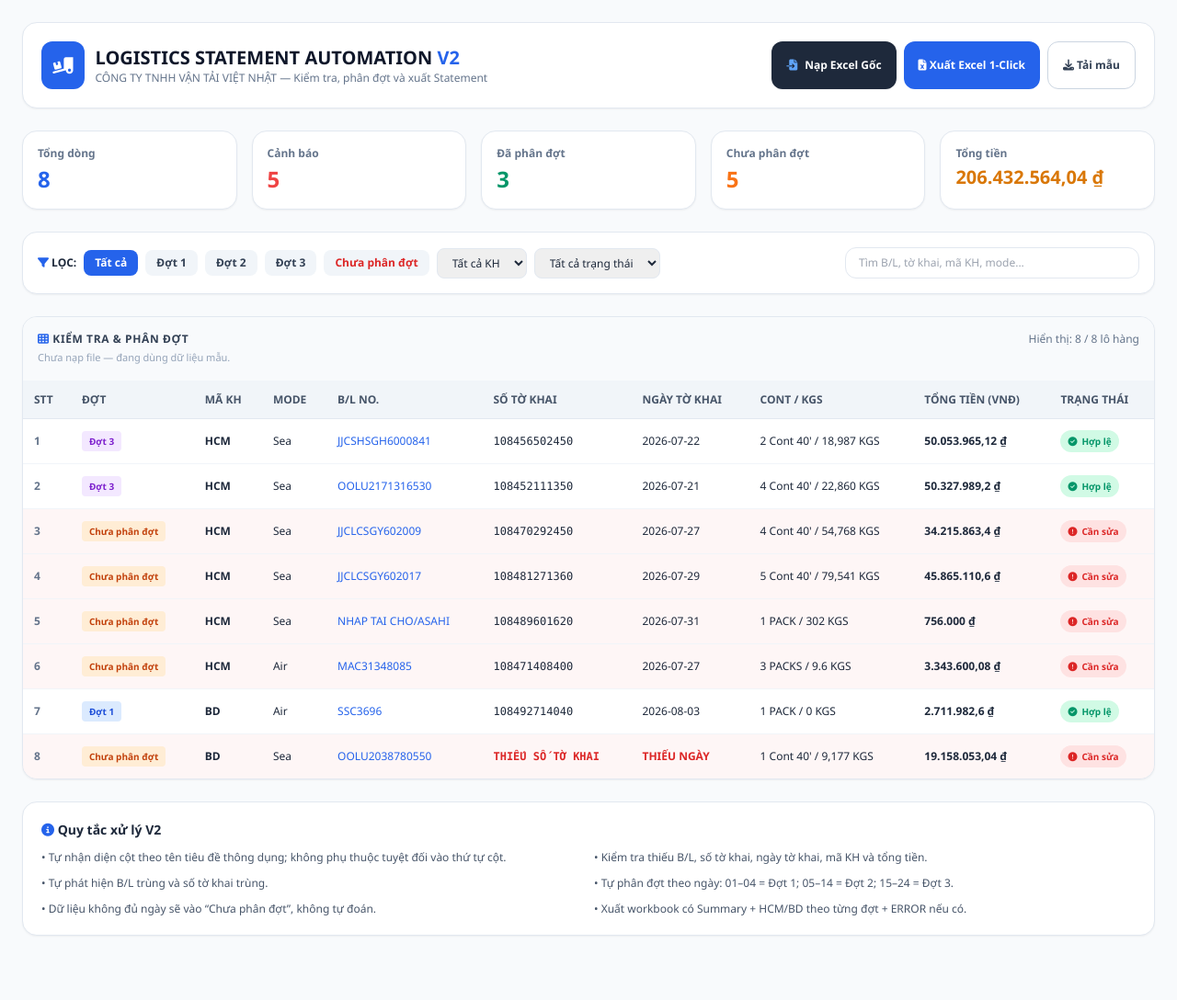
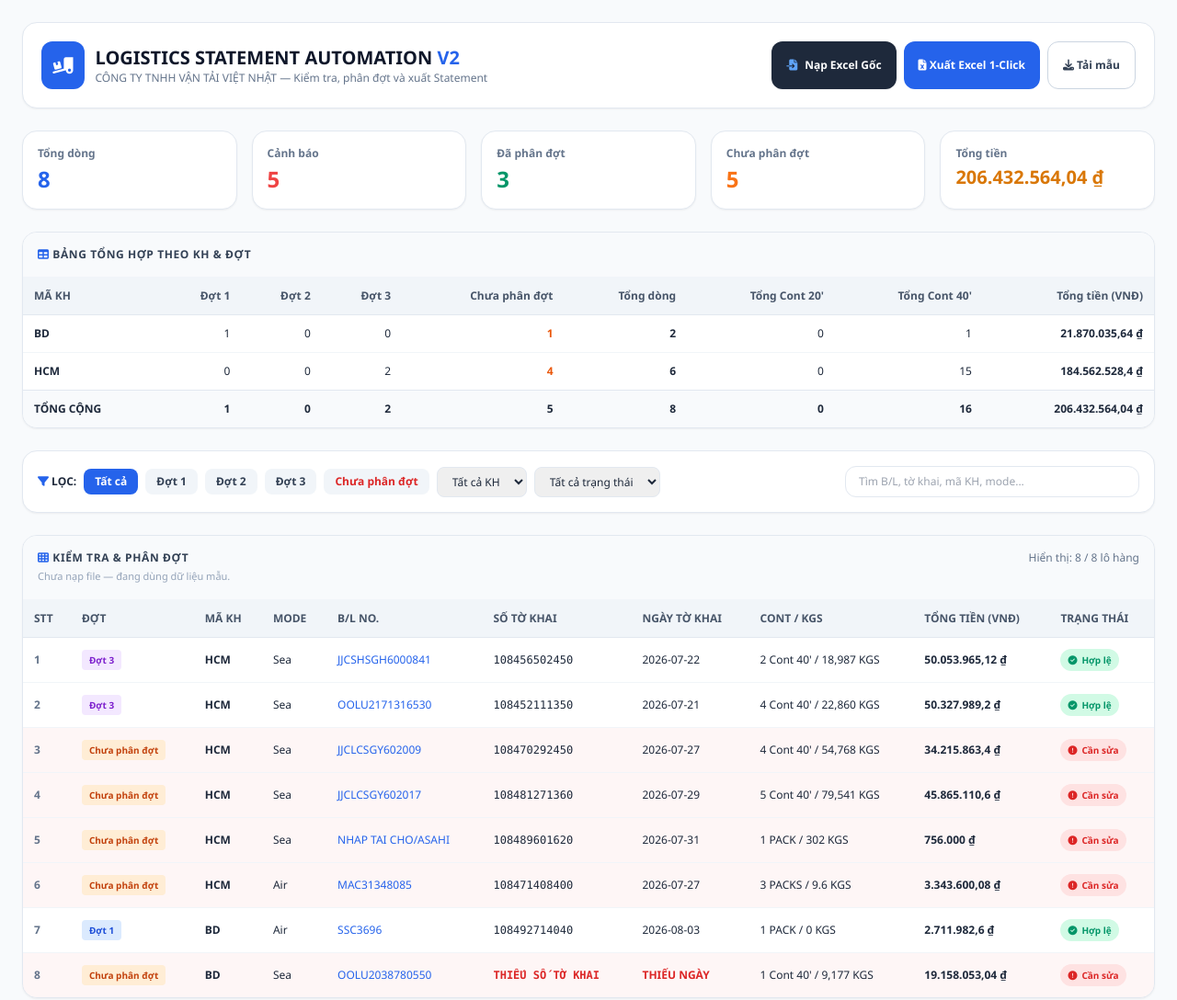
Before and after one commit to chithanh2002-web/logistics-app, a plain HTML site: page index.html in a window 1280 px wide. Shown: the top 1088 px of the page at 92% size. Before the commit the page ends 1042 px from the top, so only its background shows below. Drawn offline with nearby package versions, Linux system fonts and the light colour scheme.

Commit message:
Add files via upload

```diff
--- a/index.html
+++ b/index.html
@@ -58,6 +58,26 @@ body{font-family:'Segoe UI',Tahoma,Verdana,sans-serif;background:#f8fafc}
   </div>
   <div class="bg-white p-4 rounded-2xl border border-slate-200 shadow-sm">
     <p class="text-xs font-semibold text-slate-500">Tổng tiền</p><h2 id="kpiRevenue" class="text-xl font-extrabold text-amber-600 mt-1">0 ₫</h2>
+  </div>
+</div>
+
+<div class="bg-white rounded-2xl border border-slate-200 shadow-sm mb-6 overflow-hidden">
+  <div class="p-4 border-b border-slate-100 bg-slate-50">
+    <h3 class="text-xs font-bold text-slate-700 uppercase tracking-wider"><i class="fa-solid fa-table text-blue-600"></i> Bảng tổng hợp theo KH &amp; Đợt</h3>
+  </div>
+  <div class="overflow-x-auto">
+    <table class="w-full text-left text-xs border-collapse">
+      <thead class="bg-slate-100 text-slate-600 font-bold border-b border-slate-200">
+        <tr>
+          <th class="p-3">MÃ KH</th><th class="p-3 text-right">Đợt 1</th><th class="p-3 text-right">Đợt 2</th>
+          <th class="p-3 text-right">Đợt 3</th><th class="p-3 text-right">Chưa phân đợt</th>
+          <th class="p-3 text-right">Tổng dòng</th><th class="p-3 text-right">Tổng Cont 20'</th>
+          <th class="p-3 text-right">Tổng Cont 40'</th><th class="p-3 text-right">Tổng tiền (VNĐ)</th>
+        </tr>
+      </thead>
+      <tbody id="summaryBody" class="divide-y divide-slate-100"></tbody>
+      <tfoot id="summaryFoot" class="bg-slate-50 font-bold border-t border-slate-200"></tfoot>
+    </table>
   </div>
 </div>
 
@@ -175,7 +195,18 @@ function getBatch(date){
   if(d>=15&&d<=24)return '3';
   return 'UNASSIGNED';
 }
+function parseCargoNumbers(s){
+  s=clean(s);
+  const g=re=>{const m=s.match(re);return m?Number(m[1].replace(/,/g,'')):0};
+  return {
+    cont20:g(/(\d+(?:[.,]\d+)?)\s*Cont\s*20/i),
+    cont40:g(/(\d+(?:[.,]\d+)?)\s*Cont\s*40/i),
+    packs:g(/(\d+(?:[.,]\d+)?)\s*PACKS?/i),
+    kgs:g(/(\d+(?:[.,]\d+)?)\s*KGS/i)
+  };
+}
 function normalizeRow(x,no){
+  const cargoNums=parseCargoNumbers(x.cargo);
   const r={
     no,
     cust:clean(x.cust).toUpperCase(),
@@ -184,6 +215,10 @@ function normalizeRow(x,no){
     cds:clean(x.cds),
     date:excelDate(x.date),
     cargo:clean(x.cargo),
+    cont20:Number(x.cont20)||cargoNums.cont20,
+    cont40:Number(x.cont40)||cargoNums.cont40,
+    packs:Number(x.packs)||cargoNums.packs,
+    kgs:Number(x.kgs)||cargoNums.kgs,
     total:parseMoney(x.total),
     batch:'UNASSIGNED',status:'OK',errors:[]
   };
@@ -221,7 +256,27 @@ function updateCustFilter(){
   sel.innerHTML='<option value="ALL">Tất cả KH</option>'+custs.map(c=>`<option value="${esc(c)}">${esc(c)}</option>`).join('');
   sel.value=custs.includes(cur)?cur:'ALL';
 }
-function recalc(){duplicateErrors();updateCustFilter();updateKPI();render()}
+function recalc(){duplicateErrors();updateCustFilter();updateKPI();renderSummary();render()}
+function renderSummary(){
+  const custs=[...new Set(rows.map(r=>r.cust).filter(Boolean))].sort();
+  const body=document.getElementById('summaryBody'), foot=document.getElementById('summaryFoot');
+  const rowFor=list=>({
+    b1:list.filter(r=>r.batch==='1').length,
+    b2:list.filter(r=>r.batch==='2').length,
+    b3:list.filter(r=>r.batch==='3').length,
+    bu:list.filter(r=>r.batch==='UNASSIGNED').length,
+    n:list.length,
+    c20:list.reduce((a,r)=>a+(r.cont20||0),0),
+    c40:list.reduce((a,r)=>a+(r.cont40||0),0),
+    money:list.reduce((a,r)=>a+r.total,0)
+  });
+  body.innerHTML=custs.map(c=>{
+    const s=rowFor(rows.filter(r=>r.cust===c));
+    return `<tr><td class="p-3 font-bold">${esc(c)}</td><td class="p-3 text-right">${s.b1}</td><td class="p-3 text-right">${s.b2}</td><td class="p-3 text-right">${s.b3}</td><td class="p-3 text-right ${s.bu?'text-orange-600 font-semibold':''}">${s.bu}</td><td class="p-3 text-right font-semibold">${s.n}</td><td class="p-3 text-right">${s.c20}</td><td class="p-3 text-right">${s.c40}</td><td class="p-3 text-right font-bold">${money(s.money)}</td></tr>`;
+  }).join('')||'<tr><td colspan="9" class="p-3 text-center text-slate-400">Chưa có dữ liệu</td></tr>';
+  const t=rowFor(rows);
+  foot.innerHTML=`<tr><td class="p-3">TỔNG CỘNG</td><td class="p-3 text-right">${t.b1}</td><td class="p-3 text-right">${t.b2}</td><td class="p-3 text-right">${t.b3}</td><td class="p-3 text-right">${t.bu}</td><td class="p-3 text-right">${t.n}</td><td class="p-3 text-right">${t.c20}</td><td class="p-3 text-right">${t.c40}</td><td class="p-3 text-right">${money(t.money)}</td></tr>`;
+}
 function updateKPI(){
   const total=rows.reduce((a,r)=>a+r.total,0);
   document.getElementById('kpiRows').textContent=rows.length;
@@ -321,6 +376,10 @@ function mapSheet(data){
     cds:idx.cds>=0?row[idx.cds]:'',
     date:idx.date>=0?row[idx.date]:'',
     cargo:idx.cargo>=0?row[idx.cargo]:buildCargo(row,idx),
+    cont20:idx.cont20>=0?row[idx.cont20]:0,
+    cont40:idx.cont40>=0?row[idx.cont40]:0,
+    packs:idx.packs>=0?row[idx.packs]:0,
+    kgs:idx.kgs>=0?row[idx.kgs]:0,
     total:idx.total>=0?row[idx.total]:0,
     batchOverride:idx.batch>=0?row[idx.batch]:''
   },i+1));
```
